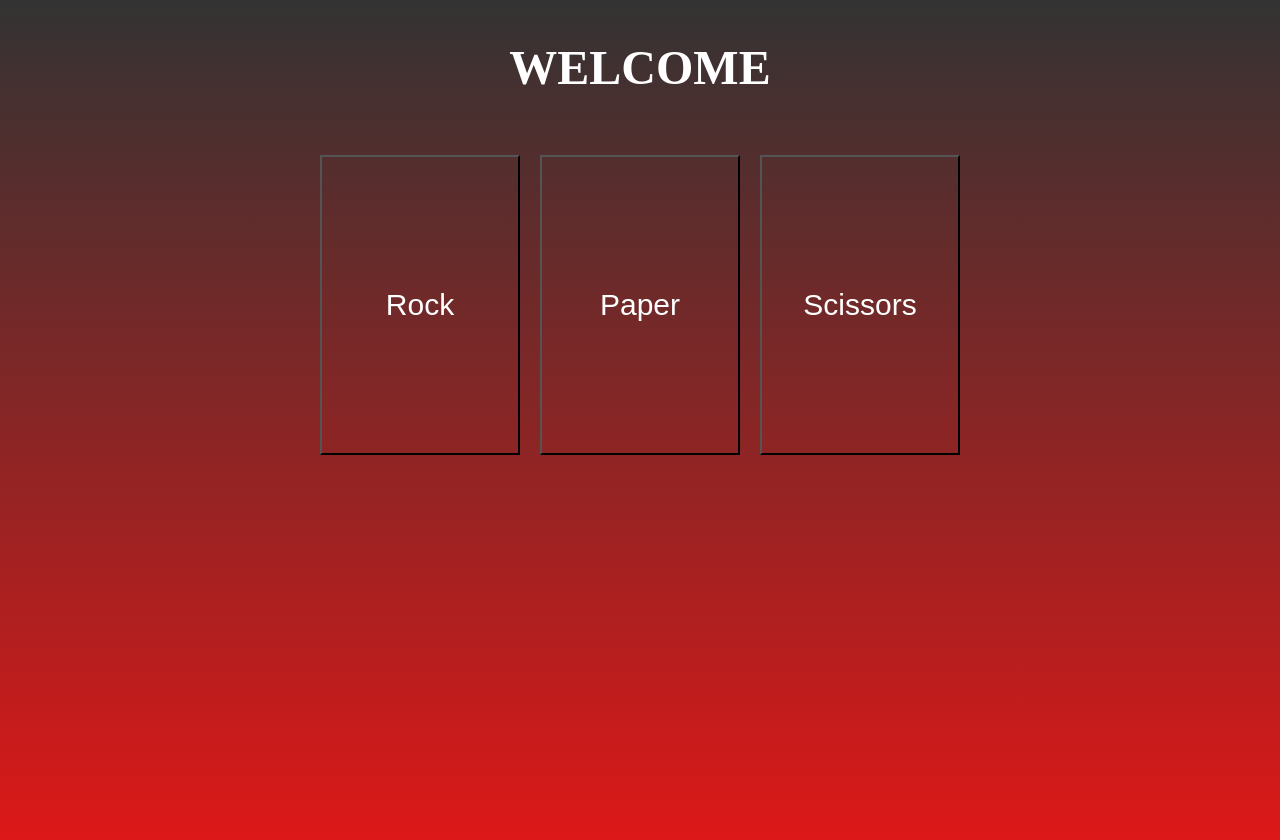
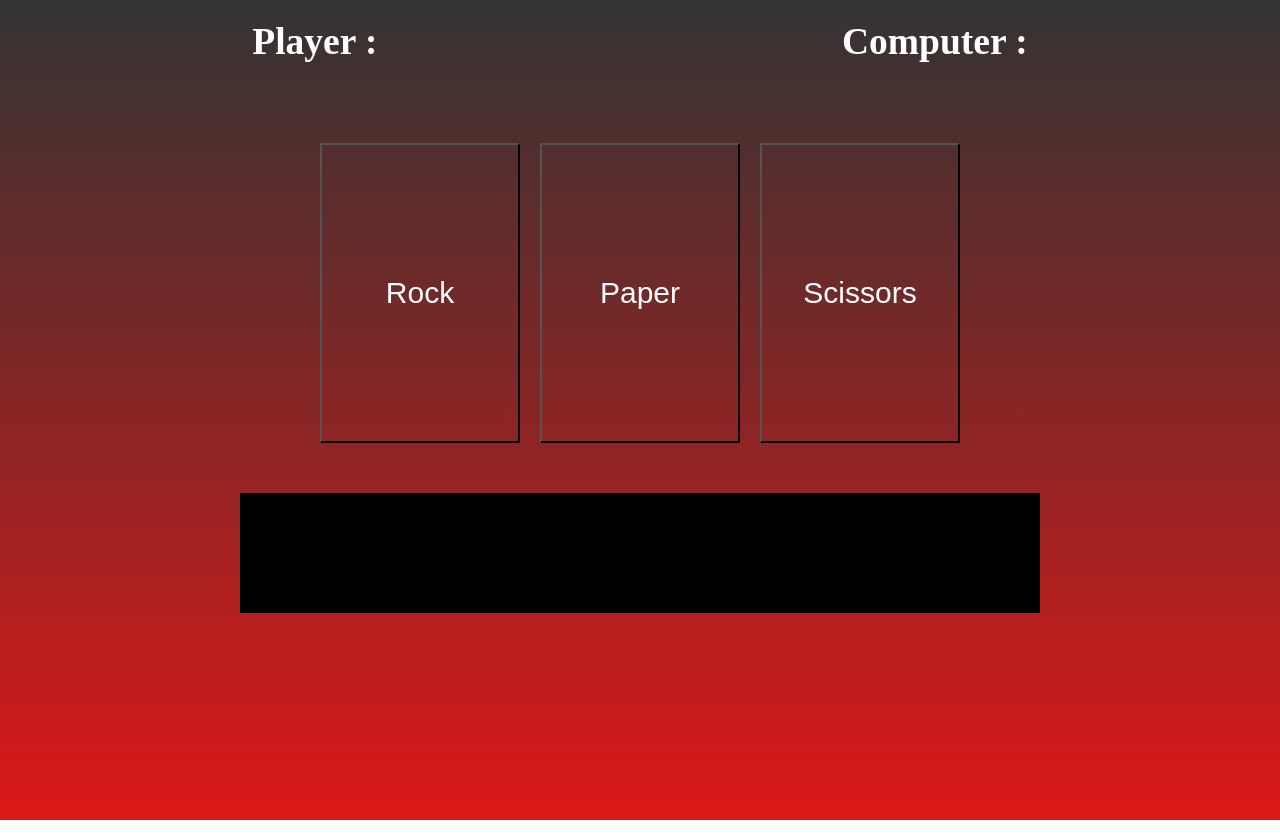
Before and after one commit to sabarnoChatterjee/rock-paper-scissors, a plain HTML site: page index.html in a window 1280 px wide. Drawn offline with Linux system fonts and the light colour scheme.

Commit message:
feat(ui): redesign layout with player/computer scores and result box

```diff
--- a/index.html
+++ b/index.html
@@ -9,11 +9,17 @@
     <title>Rock Paper Scissors</title>
   </head>
   <body>
-    <h1 class="main-heading">WELCOME</h1>
+    <div class="nav">
+      <h2>Player :</h2>
+      <h2>Computer :</h2>
+    </div>
     <div class="container">
       <button id="rock" class="boxes box-1">Rock</button>
       <button id="paper" class="boxes box-2">Paper</button>
       <button id="scissors" class="boxes box-3">Scissors</button>
     </div>
+    <div class="result">
+
+    </div>
   </body>
 </html>
--- a/styles.css
+++ b/styles.css
@@ -18,7 +18,16 @@ body {
   height: 100vh;
 }
 
-.main-heading{
+.nav{
+  display: flex;
+  justify-content: space-around;
+  color: #fff;
+  font-size: 25px;
+  margin: 20px ;
+  margin-bottom: 80px;
+}
+
+h1{
     font-size: 48px;
     color: #fff;
     text-align: center;
@@ -40,3 +49,13 @@ body {
   color: #fff;
   font-size: 30px;
 }
+
+.result{
+  width: 800px;
+  height: 120px;
+  display: flex;
+  justify-content: center;
+  margin: auto;
+  margin-top: 50px;
+  background-color: black;
+}
```
